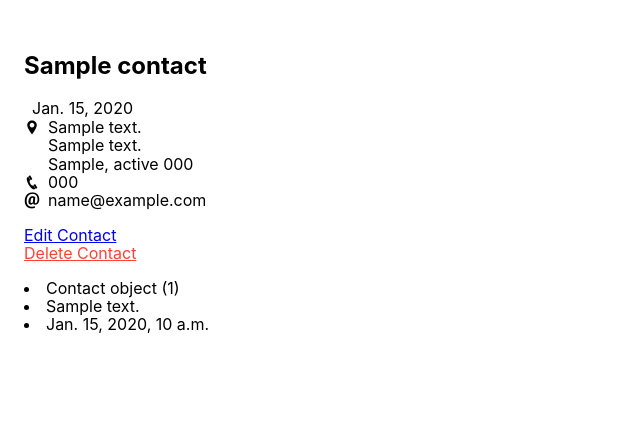
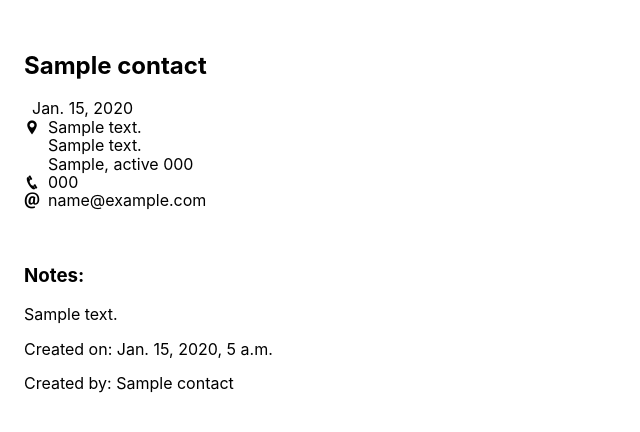
Before and after one commit to Momentum-Team-9/django-uptact-mjbiener, a Django app: page /contacts/1/ in a window 1280 px wide. Shown: the top 432 px of the page, without its empty margins (0-640 px from the left). Run offline with Django 3.2, Linux system fonts and the light colour scheme; tables that the repository leaves empty hold one stand-in row (values such as "Sample post").

Commit message:
A2 S4 working as needed

```diff
--- a/contacts/models.py
+++ b/contacts/models.py
@@ -22,10 +22,13 @@ class Contact(models.Model):
     state = USStateField(null=True, blank=True)
     zip_code = USZipCodeField(null=True, blank=True)
 
+    def __str__(self):
+        return f"{self.name}"
+
 class Note(models.Model):
     contact = models.ForeignKey(Contact, on_delete=models.CASCADE, related_name="notes")
     text = models.TextField(max_length=2000)
-    created = DateTimeField(auto_now_add=True)
+    created = models.DateTimeField(auto_now_add=True)
 
     def __str__(self):
         return f"{self.contact} | {self.text} | {self.created}"
--- a/contacts/views.py
+++ b/contacts/views.py
@@ -49,5 +49,6 @@ def delete_contact(request, pk):
 
 def view_contact(request, pk):
     contact = get_object_or_404(Contact, pk=pk)
+    notes = contact.notes.all()
     return render(request, "contacts/view_contact.html",
-                  {"contact": contact})
+                  {"contact": contact, "notes": notes})
--- a/templates/contacts/list_contacts.html
+++ b/templates/contacts/list_contacts.html
@@ -8,7 +8,7 @@
 <div class="flex flex-wrap">
   {% for contact in contacts %}
   <div class="w-33 pa3">
-    <h2>{{ contact.name }}</h2>
+    <h2><a href="{% url 'view_contact' contact.pk %}"> {{ contact.name }}</a></h2>
 
     {% if contact.birthday %}
     <div class="flex">
--- a/templates/contacts/view_contact.html
+++ b/templates/contacts/view_contact.html
@@ -37,18 +37,20 @@
         <div>{{ contact.email }}</div>
       </div>
       {% endif %}
+      </br>
+      </br>
 
-
-      <p>
+      <!-- <p>
         <a href="{% url 'edit_contact' pk=contact.pk %}">Edit Contact</a><br>
         <a class="red" href="{% url 'delete_contact' pk=contact.pk %}">Delete Contact</a>
-      </p>
+      </p> -->
 
-
-      {% for note in contact.notes.all %}
-      <li>{{ note.contact }}</li>
-      <li>{{ note.text }}</li>
-      <li>{{ note.created }}</li>
+      <h3>Notes:</h3>
+      {% for note in notes %}
+      <p>{{ note.text }}</p>
+      <p>Created on: {{ note.created }}</p>
+      <p>Created by: {{ note.contact }}</p>
+      </br>
       {% endfor %}
     </div>
   </div>
--- a/uptact/settings.py
+++ b/uptact/settings.py
@@ -116,7 +116,7 @@ AUTH_PASSWORD_VALIDATORS = [
 
 LANGUAGE_CODE = 'en-us'
 
-TIME_ZONE = 'UTC'
+TIME_ZONE = 'America/New_York'
 
 USE_I18N = True
 
@@ -143,3 +143,4 @@ INTERNAL_IPS = [
     '127.0.0.1',
     # ...
 ]
+DEFAULT_AUTO_FIELD = 'django.db.models.AutoField'
```
